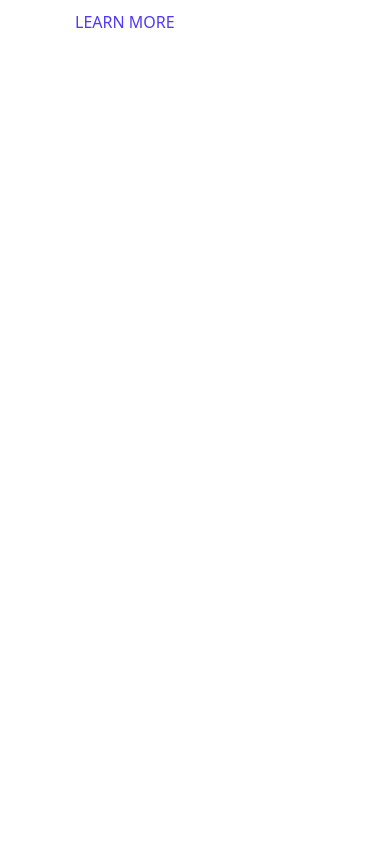
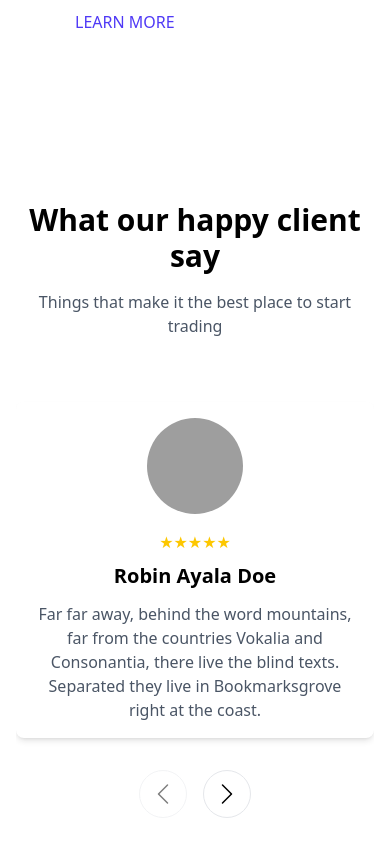
Before and after one commit to rafayel-islam/project-x, a React (Vite) app: page / in a window 390 px wide. Shown: the part 7180-8036 px from the top of the page. Before the commit the page ends 7318 px from the top, so only its background shows below. Built offline with nearby package versions, Linux system fonts and the light colour scheme; grey boxes are pictures that could not be loaded.

Commit message:
Added Testimonial Section

```diff
--- a/package.json
+++ b/package.json
@@ -14,6 +14,7 @@
     "react": "^19.0.0",
     "react-dom": "^19.0.0",
     "react-icons": "^5.5.0",
+    "swiper": "^11.2.6",
     "tailwindcss": "^4.0.14"
   },
   "devDependencies": {
--- a/src/App.css
+++ b/src/App.css
@@ -10,3 +10,28 @@
         transform: translateX(-80%);
     }
 }
+
+.testimonials-swiper{
+padding: 20px;
+}
+
+.testimonials-swiper .swiper-slide{
+    height: auto;
+}
+
+/* hide default swiper button navigation */
+
+.testimonials-swiper .swiper-slide-next::after,
+.testimonials-swiper .swiper-slide-prev::after {
+    display: none;
+}
+
+.swiper-slide-next, .swiper-slide-prev {
+    display: none;
+}
+
+.swiper-button-next-custom.swiper-button-disabled,
+.swiper-button-prev-custom.swiper-button-disabled {
+    opacity: 0.5;
+    cursor: not-allowed;
+}
--- a/src/App.jsx
+++ b/src/App.jsx
@@ -8,6 +8,7 @@
 import ScheduleSection from './components/ScheduleSection'
 import CompanyLogo from './components/CompanyLogo'
 import ServicesSection from './components/ServicesSection'
+import TestimonialSection from './components/TestimonialSection'
 
 function App() {
   return (
@@ -24,6 +25,7 @@
         <MonitorSection />
         <PricingSection />
         <ServicesSection />
+        <TestimonialSection />
       </div>
     </main>
   )
--- /dev/null
+++ b/src/components/TestimonialSection.jsx
@@ -0,0 +1,131 @@
+import React from 'react'
+
+
+const testimonials = [
+  {
+    id: 1,
+    name: "Robin Ayala Doe",
+    image: "https://randomuser.me/api/portraits/men/77.jpg",
+    text: "Far far away, behind the word mountains, far from the countries Vokalia and Consonantia, there live the blind texts. Separated they live in Bookmarksgrove right at the coast.",
+  },
+  {
+    id: 2,
+    name: "John De marli",
+    image: "https://randomuser.me/api/portraits/women/90.jpg",
+    text: "Far far away, behind the word mountains, far from the countries Vokalia and Consonantia, there live the blind texts. Separated they live in Bookmarksgrove.",
+  },
+  {
+    id: 3,
+    name: "Rowhan Smith",
+    image: "https://randomuser.me/api/portraits/men/90.jpg",
+    text: "When she reached the first hills of the Mountains, she had a last view back on the of her hometown Bookmarksgrove, the headline.",
+  },
+  {
+    id: 4,
+    name: "Sarah Johnson",
+    image: "https://randomuser.me/api/portraits/women/45.jpg",
+    text: "The customer service has been exceptional. They went above and beyond to help me solve my problems and were always available when I needed them.",
+  },
+  {
+    id: 5,
+    name: "Michael Chen",
+    image: "https://randomuser.me/api/portraits/men/32.jpg",
+    text: "I've been using their services for over a year now and couldn't be happier. The platform is intuitive and the features are exactly what I needed for my business.",
+  },
+  {
+    id: 6,
+    name: "Emma Wilson",
+    image: "https://randomuser.me/api/portraits/women/28.jpg",
+    text: "What impressed me most was how quickly they responded to my requests. The team is professional, knowledgeable, and truly cares about their customers' success.",
+  },
+
+];
+
+import { Swiper, SwiperSlide } from 'swiper/react';
+
+// Import Swiper styles
+import 'swiper/css';
+import 'swiper/css/navigation';
+import { BsChevronLeft, BsChevronRight } from 'react-icons/bs';
+import { Navigation } from 'swiper/modules';
+
+
+const TestimonialSection = () => {
+  return (
+    <section className='py-16 px-4 max-w-7xl mx-auto'>
+      <div className='text-center mb-12'>
+        <h2 className='text-3xl font-bold md:text-4xl mb-4'>What our happy client say</h2>
+        <p className='text-gray-600'>Things that make it the best place to start trading</p>
+      </div>
+
+      {/* Testimonial Card */}
+      <div className='relative'>
+        {/* swiper card */}
+        <Swiper
+          navigation={
+            {
+              nextEl: '.swiper-button-next-custom',
+              prevEl: '.swiper-button-prev-custom',
+            }
+          }
+          spaceBetween={30}
+          pagination={{
+            clickable: true,
+          }}
+          breakpoints={{
+            0: {
+              slidesPerView: 1,
+
+            },
+            768: {
+              slidesPerView: 2,
+
+            },
+            1024: {
+              slidesPerView: 3,
+
+            },
+          }}
+          modules={[Navigation]}
+          className="testimonials-swiper md:mb-12"
+        >
+          {
+            testimonials.map((testimonial, index) => (
+              <SwiperSlide key={index} className='h-full md:py-12 py-4'>
+                <div className='text-center bg-white rounded-lg shadow-md h-full flex flex-col p-4'>
+                  <div className='w-24 h-24 mx-auto mb-4'>
+                    <img src={testimonial.image} alt="" className='w-full h-full object-cover rounded-full' />
+                  </div>
+                  <div className='flex justify-center mb-2'>
+                    {[...Array(5)].map((_, starindex) => (
+                      <span className='text-yellow-400'>★</span>
+                    ))}
+                  </div>
+
+                  <h3 className='text-xl font-semibold mb-3'>{testimonial.name}</h3>
+                  <p className='text-gray-600'>{testimonial.text}</p>
+                </div>
+              </SwiperSlide>
+            ))
+          }
+        </Swiper>
+
+
+        {/* navigation button */}
+        <div className='flex justify-center gap-4 md:mt-8 mt-4'>
+          <button className='swiper-button-prev-custom w-12 h-12 rounded-full border border-gray-200 flex items-center justify-center hover:bg-blue-500 hover:text-white transition-all duration-200 cursor-pointer'>
+            <BsChevronLeft className='size-6' />
+          </button>
+
+          <button className='swiper-button-next-custom w-12 h-12 rounded-full border border-gray-200 flex items-center justify-center hover:bg-blue-500 hover:text-white transition-all duration-200 cursor-pointer'>
+            <BsChevronRight className='size-6' />
+          </button>
+        </div>
+
+      </div>
+
+    </section>
+  )
+}
+
+export default TestimonialSection
```
Also changed, not shown: 1 other file (tests, documents, lock files or other folders).
